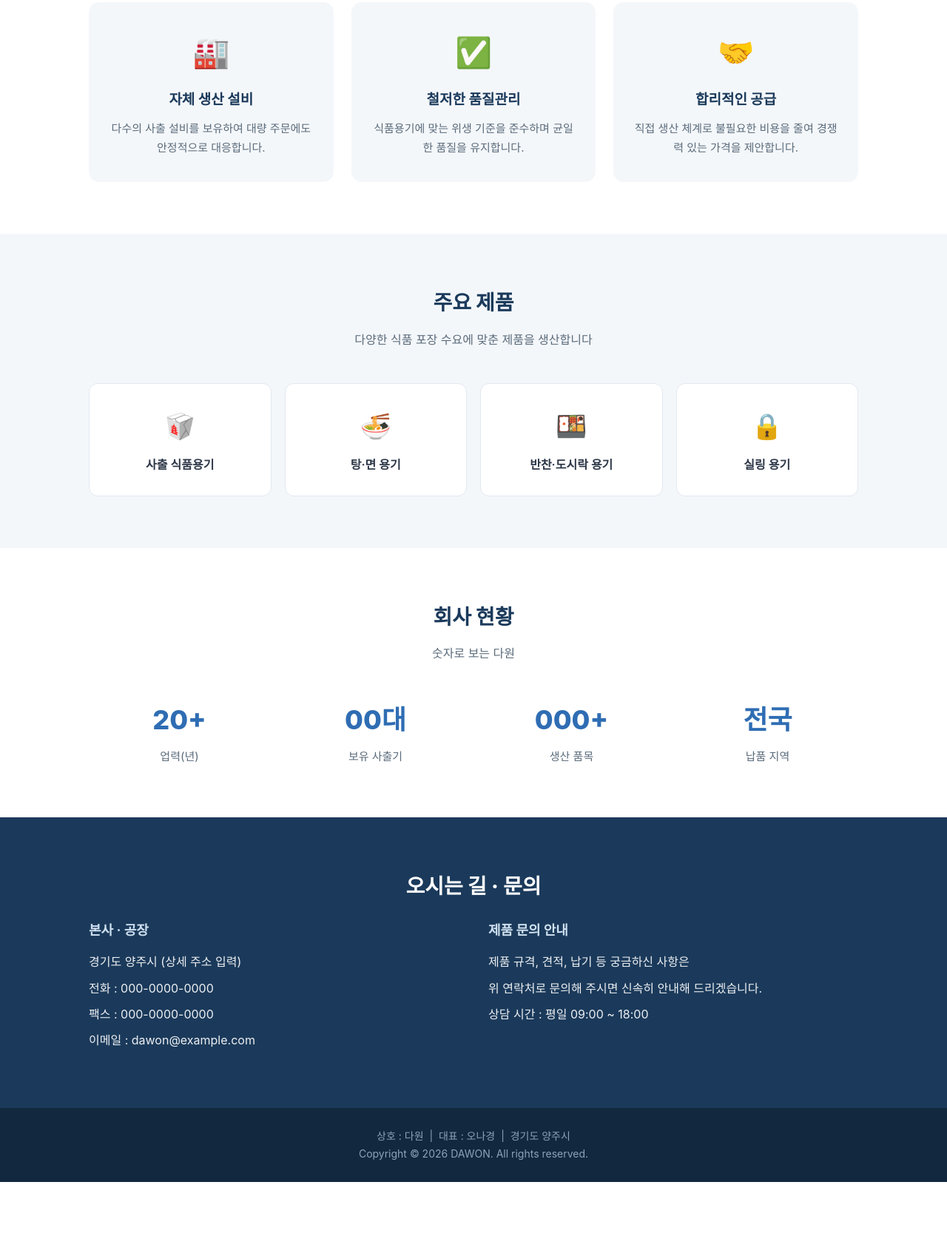
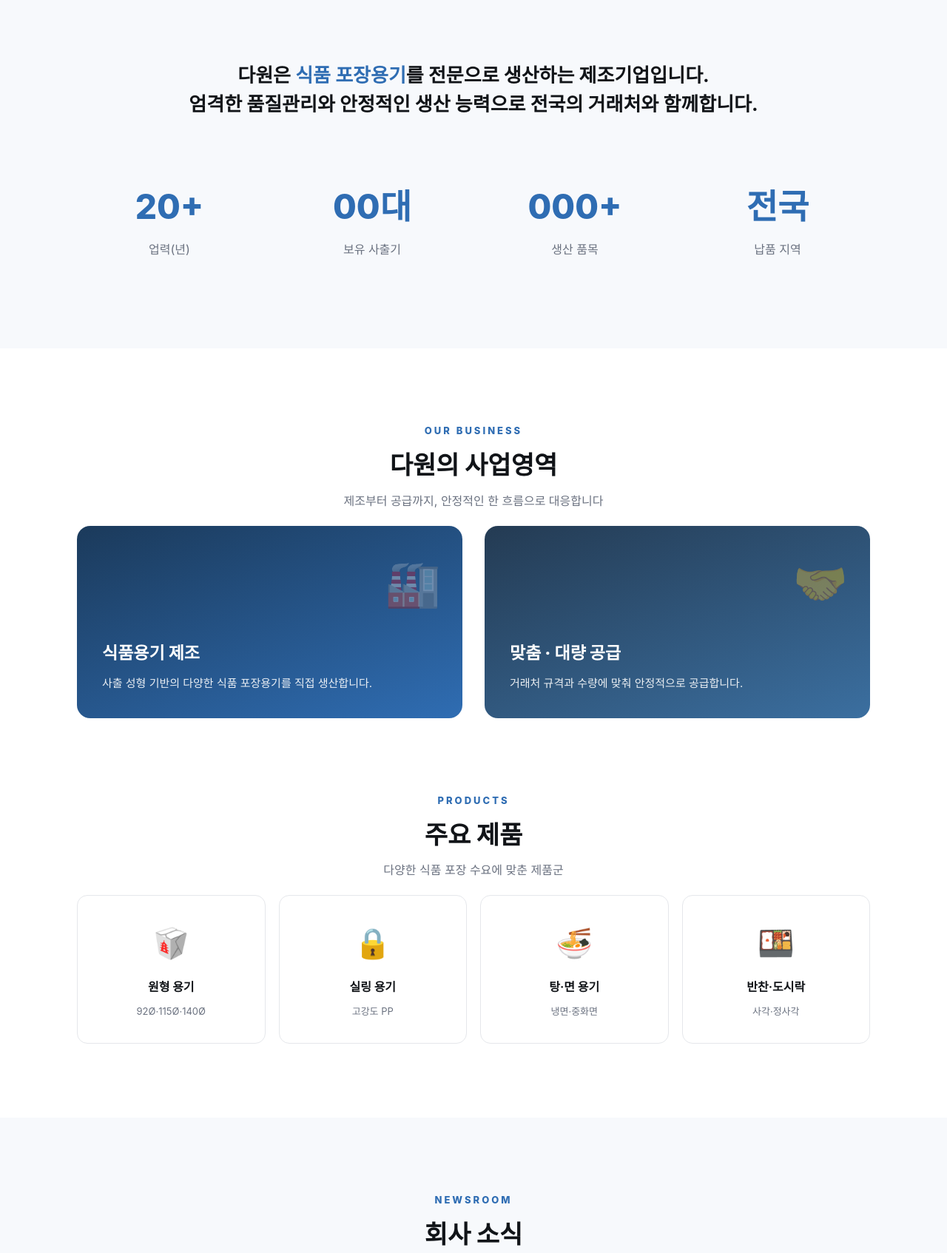
Before and after one commit to dawon-pack/dawon-pack.github.io, a plain HTML site: page index.html in a window 1280 px wide. Shown: the part 818-2512 px from the top of the page at 74% size. Before the commit the page ends 2416 px from the top, so only its background shows below. Drawn offline with Linux system fonts and the light colour scheme.

Commit message:
Update index.html

```diff
--- a/index.html
+++ b/index.html
@@ -4,178 +4,223 @@
 <meta charset="UTF-8">
 <meta name="viewport" content="width=device-width, initial-scale=1.0">
 <title>다원 | 식품 포장용기 전문 제조기업</title>
-<meta name="description" content="다원은 사출 식품용기와 포장재를 전문으로 생산하는 제조기업입니다. 안전한 식품용기를 합리적인 가격에 공급합니다.">
+<meta name="description" content="다원은 20년 제조 노하우로 안전한 식품 포장용기를 생산하는 제조기업입니다.">
 <style>
   :root{
-    --navy:#1b3a5b;
-    --blue:#2f6db3;
-    --light:#f4f7fa;
-    --line:#e2e8f0;
-    --text:#2d3748;
-    --muted:#5a6b7b;
+    --ink:#111418;
+    --point:#2f6db3;
+    --point2:#e08a1e;
+    --gray:#6b7280;
+    --line:#e5e7eb;
+    --bg:#ffffff;
   }
   *{box-sizing:border-box;margin:0;padding:0;}
-  body{
-    font-family:"Malgun Gothic","맑은 고딕",-apple-system,sans-serif;
-    color:var(--text);
-    line-height:1.7;
-    background:#fff;
-  }
+  html{scroll-behavior:smooth;}
+  body{font-family:"Malgun Gothic","맑은 고딕",-apple-system,sans-serif;color:var(--ink);background:var(--bg);line-height:1.7;}
   img{max-width:100%;display:block;}
   a{text-decoration:none;color:inherit;}
-  .wrap{max-width:1080px;margin:0 auto;padding:0 20px;}
+  .wrap{max-width:1120px;margin:0 auto;padding:0 24px;}
+  .eyebrow{color:var(--point);font-weight:800;letter-spacing:3px;font-size:13px;margin-bottom:14px;}
+  .big-title{font-size:34px;font-weight:800;line-height:1.3;}
 
-  header{
-    position:sticky;top:0;z-index:50;
-    background:#fff;border-bottom:1px solid var(--line);
-  }
-  .nav{display:flex;align-items:center;justify-content:space-between;height:66px;}
-  .logo{font-size:24px;font-weight:800;color:var(--navy);letter-spacing:1px;}
-  .logo span{color:var(--blue);}
-  .menu{display:flex;gap:26px;}
-  .menu a{color:var(--muted);font-size:15px;font-weight:500;}
-  .menu a:hover{color:var(--blue);}
-  @media(max-width:640px){.menu{display:none;}}
+  header{position:fixed;top:0;left:0;right:0;z-index:100;background:rgba(255,255,255,.0);transition:.3s;}
+  header.solid{background:#fff;box-shadow:0 1px 0 var(--line);}
+  .nav{display:flex;align-items:center;justify-content:space-between;height:72px;}
+  .logo{font-size:24px;font-weight:800;letter-spacing:1px;color:#fff;transition:.3s;}
+  .logo span{color:#8fc0ff;}
+  header.solid .logo{color:var(--ink);}
+  header.solid .logo span{color:var(--point);}
+  .menu{display:flex;gap:30px;font-size:15px;font-weight:600;}
+  .menu a{color:#fff;opacity:.9;transition:.3s;}
+  header.solid .menu a{color:var(--ink);}
+  .menu a:hover{color:var(--point2);}
+  @media(max-width:720px){.menu{display:none;}}
 
   .hero{
-    background:linear-gradient(135deg,var(--navy),var(--blue));
-    color:#fff;text-align:center;padding:90px 20px;
+    position:relative;height:100vh;min-height:560px;display:flex;align-items:center;
+    color:#fff;overflow:hidden;
+    background:linear-gradient(120deg,#12283e 0%,#1b3a5b 45%,#2f6db3 100%);
   }
-  .hero h1{font-size:38px;font-weight:800;line-height:1.35;margin-bottom:18px;}
-  .hero p{font-size:18px;opacity:.92;max-width:640px;margin:0 auto 30px;}
-  .btn{
-    display:inline-block;background:#fff;color:var(--navy);
-    padding:14px 32px;border-radius:30px;font-weight:700;font-size:16px;
+  .hero::after{
+    content:"";position:absolute;inset:0;
+    background-image:radial-gradient(circle at 80% 30%,rgba(255,255,255,.10),transparent 40%),
+                     radial-gradient(circle at 15% 80%,rgba(224,138,30,.16),transparent 45%);
   }
-  .btn:hover{background:var(--light);}
-  @media(max-width:640px){.hero h1{font-size:27px;}.hero p{font-size:16px;}}
+  .hero .inner{position:relative;z-index:2;}
+  .hero h1{font-size:52px;font-weight:800;line-height:1.25;margin-bottom:22px;}
+  .hero h1 .accent{color:var(--point2);}
+  .hero p{font-size:19px;opacity:.92;max-width:560px;margin-bottom:34px;}
+  .cta{display:inline-flex;gap:10px;}
+  .btn{display:inline-block;padding:15px 34px;border-radius:40px;font-weight:700;font-size:16px;transition:.2s;}
+  .btn-solid{background:#fff;color:var(--ink);}
+  .btn-solid:hover{background:var(--point2);color:#fff;}
+  .btn-ghost{border:1.5px solid rgba(255,255,255,.6);color:#fff;}
+  .btn-ghost:hover{background:rgba(255,255,255,.12);}
+  .scroll-hint{position:absolute;bottom:26px;left:50%;transform:translateX(-50%);z-index:2;color:#fff;opacity:.7;font-size:13px;text-align:center;}
+  .scroll-hint .dot{width:22px;height:36px;border:2px solid #fff;border-radius:14px;margin:0 auto 8px;position:relative;}
+  .scroll-hint .dot::after{content:"";position:absolute;top:7px;left:50%;transform:translateX(-50%);width:4px;height:8px;background:#fff;border-radius:2px;animation:sd 1.4s infinite;}
+  @keyframes sd{0%{opacity:0;top:6px;}50%{opacity:1;}100%{opacity:0;top:16px;}}
+  @media(max-width:720px){.hero h1{font-size:33px;}.hero p{font-size:16px;}.cta{flex-direction:column;}}
 
-  section{padding:70px 0;}
-  .section-title{text-align:center;font-size:28px;font-weight:800;color:var(--navy);margin-bottom:12px;}
-  .section-sub{text-align:center;color:var(--muted);margin-bottom:45px;}
+  section{padding:100px 0;}
+  .center{text-align:center;}
+  .sub{color:var(--gray);margin-top:12px;font-size:16px;}
 
-  .features{display:grid;grid-template-columns:repeat(3,1fr);gap:24px;}
-  .card{
-    background:var(--light);border-radius:14px;padding:34px 26px;text-align:center;
+  .now{background:#f7f9fc;}
+  .now .lead{font-size:26px;font-weight:700;line-height:1.5;max-width:820px;margin:0 auto 60px;text-align:center;}
+  .now .lead b{color:var(--point);}
+  .stats{display:grid;grid-template-columns:repeat(4,1fr);gap:24px;}
+  .stat{text-align:center;padding:20px;}
+  .stat .n{font-size:46px;font-weight:800;color:var(--point);}
+  .stat .l{color:var(--gray);margin-top:6px;}
+  @media(max-width:720px){.stats{grid-template-columns:repeat(2,1fr);gap:36px;}.stat .n{font-size:36px;}}
+
+  .biz-row{display:grid;grid-template-columns:1fr 1fr;gap:30px;align-items:stretch;margin-top:20px;}
+  .biz{
+    position:relative;border-radius:18px;overflow:hidden;min-height:260px;
+    display:flex;align-items:flex-end;padding:34px;color:#fff;
+    background:linear-gradient(160deg,#1b3a5b,#2f6db3);
   }
-  .card .ico{font-size:40px;margin-bottom:14px;}
-  .card h3{font-size:19px;color:var(--navy);margin-bottom:10px;}
-  .card p{color:var(--muted);font-size:15px;}
-  @media(max-width:640px){.features{grid-template-columns:1fr;}}
+  .biz.alt{background:linear-gradient(160deg,#243b53,#3b6fa0);}
+  .biz .ico{position:absolute;top:26px;right:30px;font-size:60px;opacity:.35;}
+  .biz h3{font-size:23px;font-weight:800;margin-bottom:8px;}
+  .biz p{font-size:15px;opacity:.9;}
+  @media(max-width:720px){.biz-row{grid-template-columns:1fr;}}
 
-  .products{background:var(--light);}
-  .prod-grid{display:grid;grid-template-columns:repeat(4,1fr);gap:18px;}
-  .prod{
-    background:#fff;border:1px solid var(--line);border-radius:12px;
-    padding:28px 16px;text-align:center;font-weight:600;color:var(--text);
-  }
-  .prod .pico{font-size:34px;margin-bottom:10px;}
-  @media(max-width:640px){.prod-grid{grid-template-columns:repeat(2,1fr);}}
+  .prod-grid{display:grid;grid-template-columns:repeat(4,1fr);gap:18px;margin-top:20px;}
+  .pcard{border:1px solid var(--line);border-radius:14px;padding:30px 18px;text-align:center;transition:.2s;background:#fff;}
+  .pcard:hover{border-color:var(--point);box-shadow:0 10px 26px rgba(47,109,179,.12);transform:translateY(-4px);}
+  .pcard .pi{font-size:40px;margin-bottom:12px;}
+  .pcard h4{font-size:16px;color:var(--ink);margin-bottom:4px;}
+  .pcard span{font-size:13px;color:var(--gray);}
+  @media(max-width:720px){.prod-grid{grid-template-columns:1fr 1fr;}}
 
-  .stats{display:grid;grid-template-columns:repeat(4,1fr);gap:20px;text-align:center;}
-  .stat .num{font-size:36px;font-weight:800;color:var(--blue);}
-  .stat .label{color:var(--muted);margin-top:6px;font-size:15px;}
-  @media(max-width:640px){.stats{grid-template-columns:repeat(2,1fr);gap:30px;}}
+  .news{background:#f7f9fc;}
+  .news-list{margin-top:20px;border-top:2px solid var(--ink);}
+  .news-item{display:flex;justify-content:space-between;align-items:center;gap:20px;padding:24px 6px;border-bottom:1px solid var(--line);transition:.2s;}
+  .news-item:hover{background:#fff;padding-left:18px;padding-right:18px;}
+  .news-item .t{font-size:17px;font-weight:600;}
+  .news-item .d{color:var(--gray);font-size:14px;white-space:nowrap;}
+  @media(max-width:720px){.news-item{flex-direction:column;align-items:flex-start;gap:6px;}}
 
-  .contact{background:var(--navy);color:#fff;}
-  .contact .section-title{color:#fff;}
-  .contact-box{
-    display:grid;grid-template-columns:1fr 1fr;gap:40px;margin-top:20px;
-  }
-  .contact-box h3{font-size:18px;margin-bottom:14px;color:#cfe0f0;}
-  .contact-box p{margin-bottom:8px;opacity:.92;}
-  @media(max-width:640px){.contact-box{grid-template-columns:1fr;gap:26px;}}
+  .contact{background:var(--ink);color:#fff;}
+  .contact .big-title{color:#fff;}
+  .cbox{display:grid;grid-template-columns:1fr 1fr;gap:44px;margin-top:34px;}
+  .cbox h3{color:#8fc0ff;font-size:17px;margin-bottom:14px;}
+  .cbox p{opacity:.9;margin-bottom:8px;}
+  @media(max-width:720px){.cbox{grid-template-columns:1fr;gap:28px;}}
 
-  footer{background:#12283e;color:#8ba3ba;text-align:center;padding:26px 20px;font-size:14px;}
+  footer{background:#0c1015;color:#7a8694;text-align:center;padding:30px 20px;font-size:14px;}
+
+  .reveal{opacity:0;transform:translateY(28px);transition:.7s ease;}
+  .reveal.on{opacity:1;transform:none;}
 </style>
 </head>
 <body>
 
-<header>
+<header id="hd">
   <div class="wrap nav">
     <div class="logo">DA<span>WON</span></div>
     <nav class="menu">
-      <a href="#about">회사소개</a>
-      <a href="#products">제품안내</a>
-      <a href="#strength">생산역량</a>
+      <a href="#now">회사소개</a>
+      <a href="#biz">사업영역</a>
+      <a href="#prod">제품안내</a>
+      <a href="#news">회사소식</a>
       <a href="#contact">오시는 길</a>
     </nav>
   </div>
 </header>
 
-<div class="hero">
-  <h1>안전한 식품, 믿을 수 있는 포장<br>다원이 함께합니다</h1>
-  <p>다원은 사출 식품용기와 포장재를 전문으로 생산하는 제조기업입니다.
-     엄격한 품질관리로 안전한 제품을 합리적인 가격에 공급합니다.</p>
-  <a href="#contact" class="btn">제품 문의하기</a>
-  <p style="margin-top:24px;font-size:15px;opacity:.85;">현재 홈페이지 리뉴얼 중입니다.<br>예상 완료 예정일 : 10월 중순경</p>
+<div class="hero" id="top">
+  <div class="wrap inner">
+    <h1>안전한 식품을 담는<br><span class="accent">가장 믿음직한</span> 포장</h1>
+    <p>다원은 20년의 제조 노하우와 자체 생산설비로<br>식품 포장용기의 새로운 기준을 만들어갑니다.</p>
+    <div class="cta">
+      <a href="#contact" class="btn btn-solid">제품 문의하기</a>
+      <a href="#prod" class="btn btn-ghost">제품 둘러보기</a>
+    </div>
+  </div>
+  <div class="scroll-hint"><div class="dot"></div>SCROLL</div>
 </div>
 
-<section id="strength">
+<section class="now" id="now">
   <div class="wrap">
-    <h2 class="section-title">다원의 강점</h2>
-    <p class="section-sub">오랜 경험과 설비를 바탕으로 신뢰받는 파트너가 되겠습니다</p>
-    <div class="features">
-      <div class="card">
-        <div class="ico">🏭</div>
-        <h3>자체 생산 설비</h3>
-        <p>다수의 사출 설비를 보유하여 대량 주문에도 안정적으로 대응합니다.</p>
+    <p class="lead reveal">다원은 <b>식품 포장용기</b>를 전문으로 생산하는 제조기업입니다.<br>
+      엄격한 품질관리와 안정적인 생산 능력으로 전국의 거래처와 함께합니다.</p>
+    <div class="stats">
+      <div class="stat reveal"><div class="n">20+</div><div class="l">업력(년)</div></div>
+      <div class="stat reveal"><div class="n">00대</div><div class="l">보유 사출기</div></div>
+      <div class="stat reveal"><div class="n">000+</div><div class="l">생산 품목</div></div>
+      <div class="stat reveal"><div class="n">전국</div><div class="l">납품 지역</div></div>
+    </div>
+  </div>
+</section>
+
+<section id="biz">
+  <div class="wrap">
+    <div class="center">
+      <div class="eyebrow reveal">OUR BUSINESS</div>
+      <h2 class="big-title reveal">다원의 사업영역</h2>
+      <p class="sub reveal">제조부터 공급까지, 안정적인 한 흐름으로 대응합니다</p>
+    </div>
+    <div class="biz-row">
+      <div class="biz reveal"><div class="ico">🏭</div>
+        <div><h3>식품용기 제조</h3><p>사출 성형 기반의 다양한 식품 포장용기를 직접 생산합니다.</p></div>
       </div>
-      <div class="card">
-        <div class="ico">✅</div>
-        <h3>철저한 품질관리</h3>
-        <p>식품용기에 맞는 위생 기준을 준수하며 균일한 품질을 유지합니다.</p>
-      </div>
-      <div class="card">
-        <div class="ico">🤝</div>
-        <h3>합리적인 공급</h3>
-        <p>직접 생산 체계로 불필요한 비용을 줄여 경쟁력 있는 가격을 제안합니다.</p>
+      <div class="biz alt reveal"><div class="ico">🤝</div>
+        <div><h3>맞춤 · 대량 공급</h3><p>거래처 규격과 수량에 맞춰 안정적으로 공급합니다.</p></div>
       </div>
     </div>
   </div>
 </section>
 
-<section id="products" class="products">
+<section id="prod" style="padding-top:0;">
   <div class="wrap">
-    <h2 class="section-title">주요 제품</h2>
-    <p class="section-sub">다양한 식품 포장 수요에 맞춘 제품을 생산합니다</p>
+    <div class="center">
+      <div class="eyebrow reveal">PRODUCTS</div>
+      <h2 class="big-title reveal">주요 제품</h2>
+      <p class="sub reveal">다양한 식품 포장 수요에 맞춘 제품군</p>
+    </div>
     <div class="prod-grid">
-      <div class="prod"><div class="pico">🥡</div>사출 식품용기</div>
-      <div class="prod"><div class="pico">🍜</div>탕·면 용기</div>
-      <div class="prod"><div class="pico">🍱</div>반찬·도시락 용기</div>
-      <div class="prod"><div class="pico">🔒</div>실링 용기</div>
+      <div class="pcard reveal"><div class="pi">🥡</div><h4>원형 용기</h4><span>92Ø·115Ø·140Ø</span></div>
+      <div class="pcard reveal"><div class="pi">🔒</div><h4>실링 용기</h4><span>고강도 PP</span></div>
+      <div class="pcard reveal"><div class="pi">🍜</div><h4>탕·면 용기</h4><span>냉면·중화면</span></div>
+      <div class="pcard reveal"><div class="pi">🍱</div><h4>반찬·도시락</h4><span>사각·정사각</span></div>
     </div>
   </div>
 </section>
 
-<section id="about">
+<section class="news" id="news">
   <div class="wrap">
-    <h2 class="section-title">회사 현황</h2>
-    <p class="section-sub">숫자로 보는 다원</p>
-    <div class="stats">
-      <div class="stat"><div class="num">20+</div><div class="label">업력(년)</div></div>
-      <div class="stat"><div class="num">00대</div><div class="label">보유 사출기</div></div>
-      <div class="stat"><div class="num">000+</div><div class="label">생산 품목</div></div>
-      <div class="stat"><div class="num">전국</div><div class="label">납품 지역</div></div>
+    <div class="center">
+      <div class="eyebrow reveal">NEWSROOM</div>
+      <h2 class="big-title reveal">회사 소식</h2>
+      <p class="sub reveal">다원의 새로운 소식을 전해드립니다</p>
+    </div>
+    <div class="news-list">
+      <a class="news-item reveal"><span class="t">홈페이지 리뉴얼 안내 (예상 완료 10월 중순)</span><span class="d">2026.09.24</span></a>
+      <a class="news-item reveal"><span class="t">신규 제품 라인업 준비 중</span><span class="d">준비중</span></a>
+      <a class="news-item reveal"><span class="t">품질 · 위생 관리 체계 안내</span><span class="d">준비중</span></a>
     </div>
   </div>
 </section>
 
-<section id="contact" class="contact">
+<section class="contact" id="contact">
   <div class="wrap">
-    <h2 class="section-title">오시는 길 · 문의</h2>
-    <div class="contact-box">
-      <div>
+    <div class="eyebrow reveal" style="color:var(--point2);">CONTACT</div>
+    <h2 class="big-title reveal">오시는 길 · 문의</h2>
+    <div class="cbox">
+      <div class="reveal">
         <h3>본사 · 공장</h3>
         <p>경기도 양주시 (상세 주소 입력)</p>
         <p>전화 : 000-0000-0000</p>
         <p>팩스 : 000-0000-0000</p>
         <p>이메일 : dawon@example.com</p>
       </div>
-      <div>
-        <h3>제품 문의 안내</h3>
+      <div class="reveal">
+        <h3>문의 안내</h3>
         <p>제품 규격, 견적, 납기 등 궁금하신 사항은</p>
-        <p>위 연락처로 문의해 주시면 신속히 안내해 드리겠습니다.</p>
+        <p>위 연락처로 문의해 주시면 신속히 안내해 드립니다.</p>
         <p>상담 시간 : 평일 09:00 ~ 18:00</p>
       </div>
     </div>
@@ -183,11 +228,18 @@
 </section>
 
 <footer>
-  <div class="wrap">
-    <p>상호 : 다원 &nbsp;|&nbsp; 대표 : 오나경 &nbsp;|&nbsp; 경기도 양주시</p>
-    <p>Copyright © 2026 DAWON. All rights reserved.</p>
-  </div>
+  상호 : 다원 &nbsp;|&nbsp; 대표 : 오나경 &nbsp;|&nbsp; 경기도 양주시 &nbsp;|&nbsp; Copyright © 2026 DAWON. All rights reserved.
 </footer>
 
+<script>
+  var hd=document.getElementById('hd');
+  window.addEventListener('scroll',function(){
+    if(window.scrollY>60){hd.classList.add('solid');}else{hd.classList.remove('solid');}
+  });
+  var io=new IntersectionObserver(function(es){
+    es.forEach(function(e){ if(e.isIntersecting){e.target.classList.add('on');} });
+  },{threshold:.15});
+  document.querySelectorAll('.reveal').forEach(function(el){io.observe(el);});
+</script>
 </body>
 </html>
```
